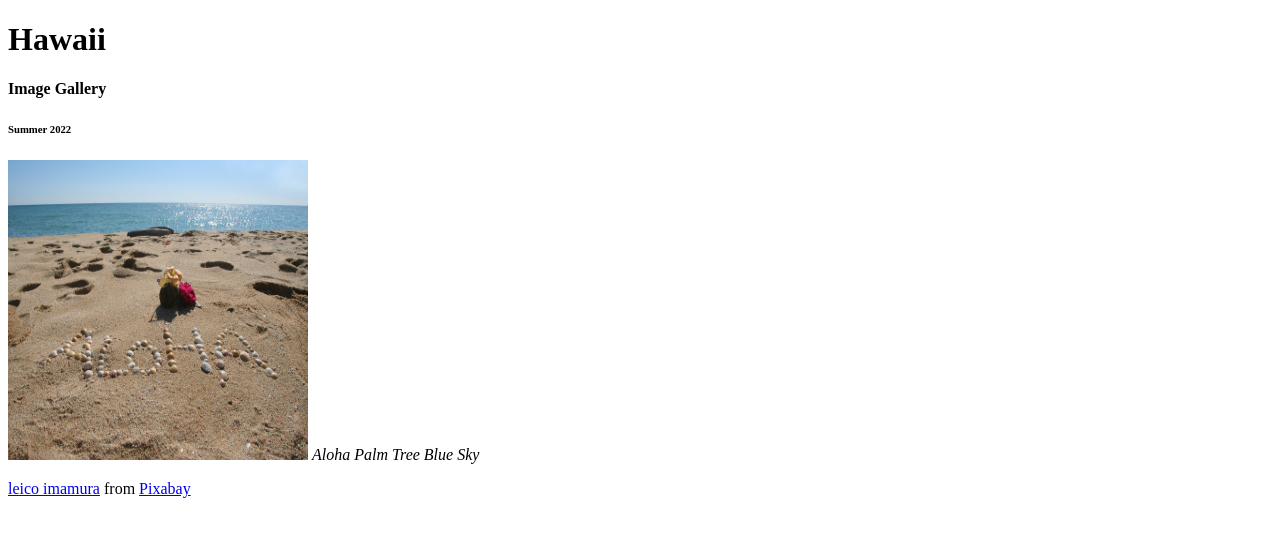
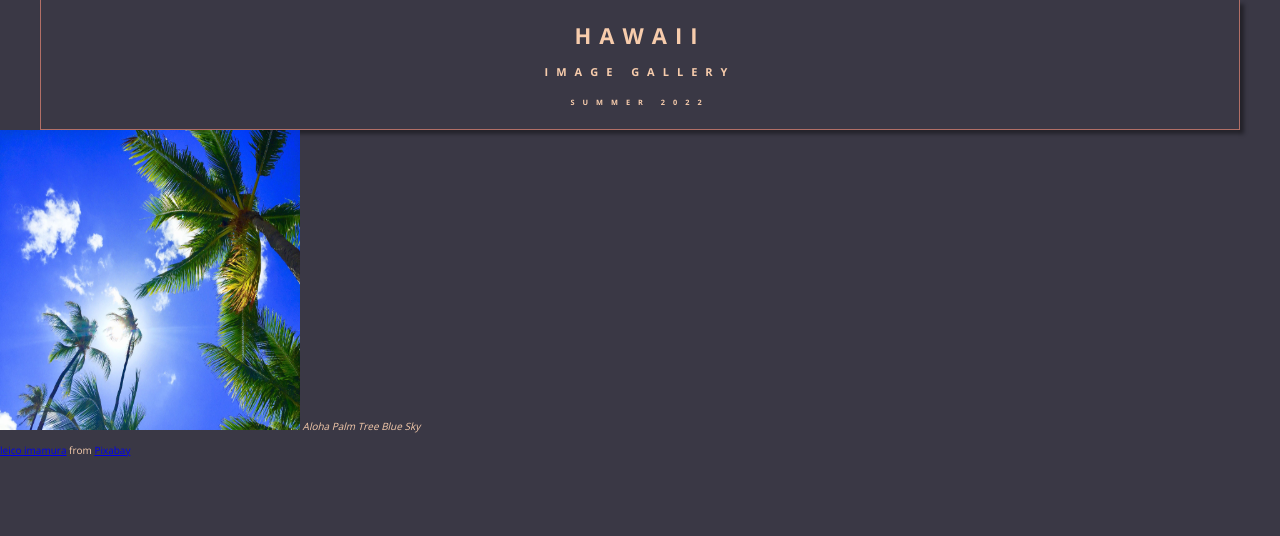
Before and after one commit to CSF2223/imagegallery-SierraDan, a plain HTML site: page index.html in a window 1280 px wide. Drawn offline with nearby package versions, Linux system fonts and the light colour scheme.

Commit message:
Complete through 2.08

```diff
--- a/index.html
+++ b/index.html
@@ -5,6 +5,7 @@
     <meta name="viewport" content="width=device-width, initial-scale=1.0">
     <meta http-equiv="X-UA-Compatible" content="ie=edge">
     <title>Image Gallery</title>
+    <link rel="stylesheet" href="style.css" type="text/css" />
 </head>
 <body>
     <header>
@@ -15,7 +16,7 @@
 
     <section>
         <div>
-            <img src="assets/aloha-305857_1920.jpg" alt="Aloha Palm Tree Blue Sky" width="300" height="300"></img>
+            <img src="assets/hawaii-2700190_1920.jpg" alt="Aloha Palm Tree Blue Sky" width="300" height="300"></img>
             <cite>Aloha Palm Tree Blue Sky</cite>
             <p><a href="https://pixabay.com/users/graziebambino-1593455/?utm_source=link-attribution&amp;utm_medium=referral&amp;utm_campaign=image&amp;utm_content=2700190">leico imamura</a>
             from <a href="https://pixabay.com/?utm_source=link-attribution&amp;utm_medium=referral&amp;utm_campaign=image&amp;utm_content=2700190">Pixabay</a></p>
--- a/style.css
+++ b/style.css
@@ -1,7 +1,30 @@
-/*
-Color Palette:
-background color:
-font color:
-secondary color:
-tertiary color:
-*/
+/*selector {property: value;}
+background-color: #3A3B45
+font-color: #F7CcAC
+secondary-color: #C69B7B
+tertiary-color: #B26F66*/
+
+@import url('https://fonts.googleapis.com/css2?family=Open+Sans:wght@300;400;600;700&display=swap');
+html {
+    font-size: 62.5%;    /* Default font size is 16px - 62.5% of 16 is 10px -
+                            1 ream (relative unit) now will be equivalent to 10px */
+}
+Header {
+    margin: 0 4rem;
+    letter-spacing: 0.8rem;
+    text-align: center;
+    border-bottom: 1px solid #B26F66;
+    border-right: 1px solid #B26F66;
+    border-left: 1px solid #B26F66;
+    padding: 0.5rem;
+    box-shadow: 4px 4px 4px rgba(0,0,0,0.4);
+    text-transform: uppercase;
+    font-size: 1.1rem;
+}
+body {
+    margin: 0;
+    background-color: #3A3845;
+    color: #F7CcAC;
+    font-family: 'Open Sans', sans-serif;
+
+}
```
